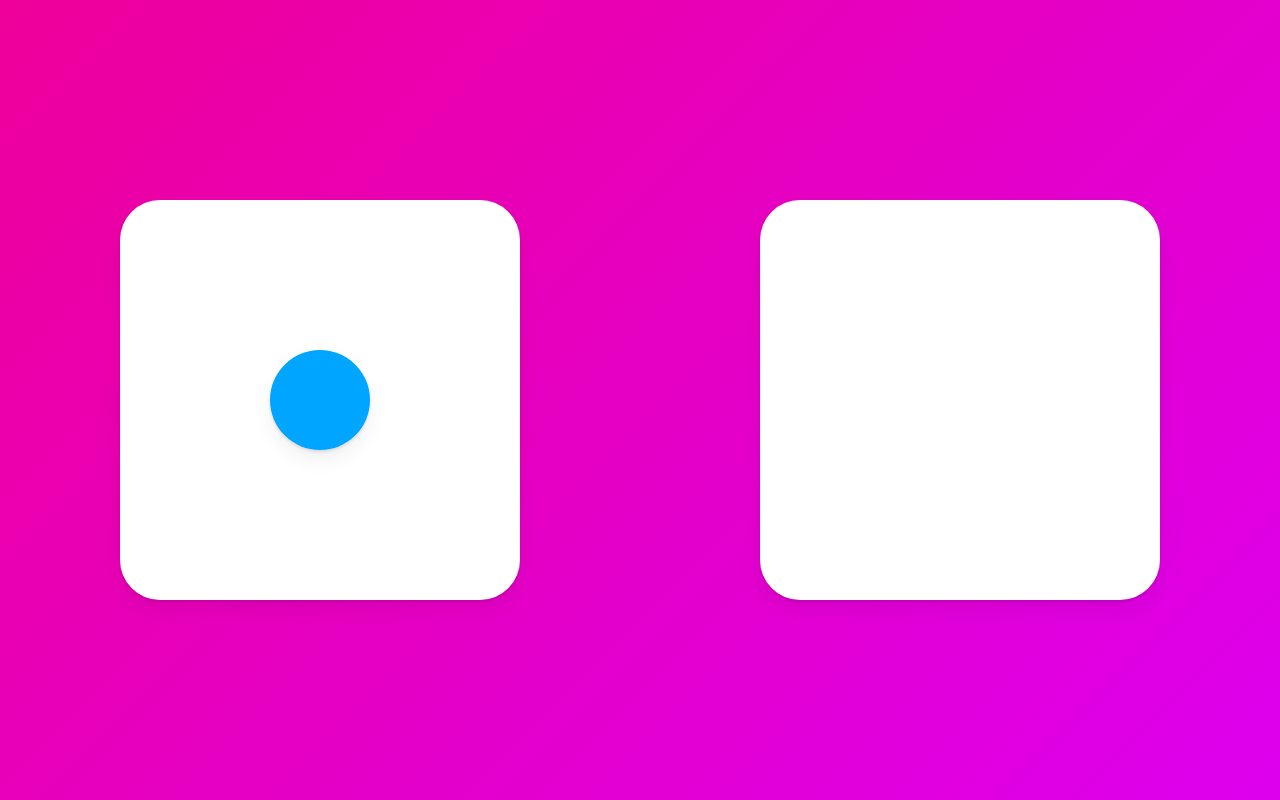
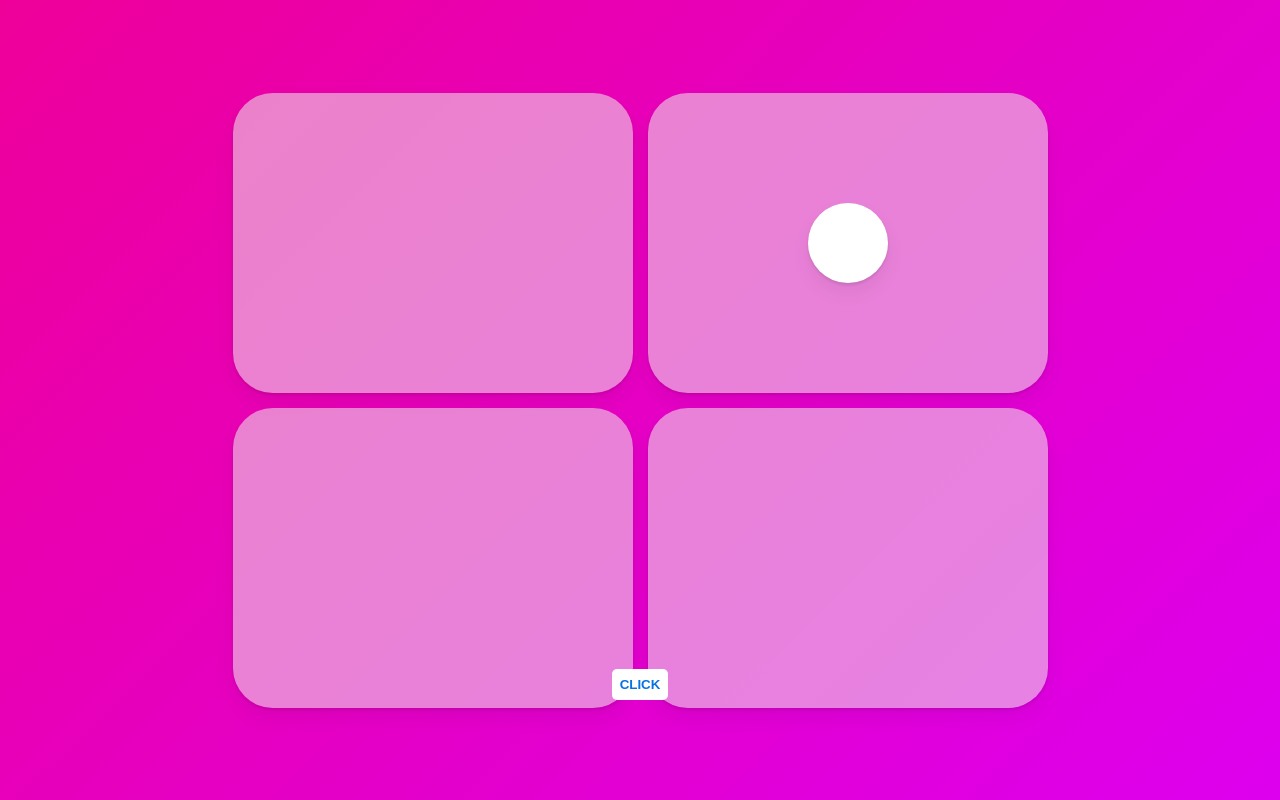
Before and after one commit to gitjaeran/framer-motion, a React (Create React App) app: page / in a window 1280 px wide. Built offline with nearby package versions, Linux system fonts and the light colour scheme.

Commit message:
layoutId, AnimatePresence, variants - challenge

```diff
--- a/src/App.tsx
+++ b/src/App.tsx
@@ -1,6 +1,69 @@
 import styled from "styled-components";
-import { motion } from "framer-motion";
+import { motion, AnimatePresence } from "framer-motion";
 import { useState } from "react";
+
+function App() {
+  const [clicked, setClicked] = useState(false);
+  const toggleClicked = () => setClicked(prev => !prev);
+  const [id, setId] = useState<null | string>(null);
+  const setBoxId = (i: string) => setId(i);
+
+  return (
+    <Wrapper>
+      <BoxWrap>
+        <Box
+          onClick={() => setBoxId("1")}
+          variants={BoxVariants}
+          initial="initial"
+          whileHover="hover"
+          custom={false}
+          layoutId="1"
+        />
+        <Box>
+          {!clicked ? (
+            <Circle layoutId="circle" style={{ borderRadius: 50 }} />
+          ) : null}
+        </Box>
+        <Box>
+          {clicked ? (
+            <Circle layoutId="circle" style={{ borderRadius: 50 }} />
+          ) : null}
+        </Box>
+        <Box
+          onClick={() => setBoxId("4")}
+          variants={BoxVariants}
+          initial="initial"
+          whileHover="hover"
+          custom={true}
+          layoutId="4"
+        />
+      </BoxWrap>
+
+      <AnimatePresence>
+        {id ? (
+          <Overlay
+            variants={overlay}
+            onClick={() => setId(null)}
+            initial="hidden"
+            animate="visible"
+            exit="exit"
+          >
+            <Box
+              layoutId={id}
+              style={{ width: 400, height: 300, backgroundColor: "white" }}
+            />
+          </Overlay>
+        ) : null}
+      </AnimatePresence>
+
+      <Button onClick={toggleClicked} variants={BtnVariants} whileTap="click">
+        CLICK
+      </Button>
+    </Wrapper>
+  );
+}
+
+export default App;
 
 const Wrapper = styled(motion.div)`
   height: 100vh;
@@ -10,10 +73,16 @@ const Wrapper = styled(motion.div)`
   align-items: center;
 `;
 
+const BoxWrap = styled.div`
+  display: grid;
+  grid-template-columns: repeat(2, 1fr);
+  gap: 15px;
+`;
+
 const Box = styled(motion.div)`
   width: 400px;
-  height: 400px;
-  background-color: rgba(255, 255, 255, 1);
+  height: 300px;
+  background-color: #ede8e88e;
   border-radius: 40px;
   display: flex;
   justify-content: center;
@@ -21,31 +90,56 @@ const Box = styled(motion.div)`
   box-shadow: 0 2px 3px rgba(0, 0, 0, 0.1), 0 10px 20px rgba(0, 0, 0, 0.06);
 `;
 
+const BoxVariants = {
+  initial: (id: string | null) => ({
+    scale: 1,
+    x: 0,
+    y: 0,
+  }),
+  hover: (id: string | null) => ({
+    scale: 1,
+    y: id ? 10 : -10,
+    x: id ? 10 : -10,
+  }),
+};
+
 const Circle = styled(motion.div)`
-  background-color: #00a5ff;
-  height: 100px;
-  width: 100px;
-
+  background-color: white;
+  height: 80px;
+  width: 80px;
   box-shadow: 0 2px 3px rgba(0, 0, 0, 0.1), 0 10px 20px rgba(0, 0, 0, 0.06);
 `;
 
-function App() {
-  const [clicked, setClicked] = useState(false);
-  const toggleClicked = () => setClicked(prev => !prev);
-  return (
-    <Wrapper onClick={toggleClicked}>
-      <Box>
-        {!clicked ? (
-          <Circle layoutId="circle" style={{ borderRadius: 50 }} />
-        ) : null}
-      </Box>
-      <Box>
-        {clicked ? (
-          <Circle layoutId="circle" style={{ borderRadius: 0, scale: 2 }} />
-        ) : null}
-      </Box>
-    </Wrapper>
-  );
-}
+const Button = styled(motion.button)`
+  position: absolute;
+  bottom: 100px;
+  padding: 8px;
+  border: none;
+  border-radius: 5px;
+  font-weight: bold;
+  background-color: white;
+  color: #0972e3;
+  cursor: pointer;
+`;
 
-export default App;
+const Overlay = styled(motion.div)`
+  width: 100%;
+  height: 100%;
+  position: absolute;
+  display: flex;
+  justify-content: center;
+  align-items: center;
+`;
+
+const overlay = {
+  hidden: { backgroundColor: "rgba(0, 0, 0, 0)" },
+  visible: { backgroundColor: "rgba(0, 0, 0, 0.5)" },
+  exit: { backgroundColor: "rgba(0, 0, 0, 0)" },
+};
+
+const BtnVariants = {
+  click: {
+    scale: 1.2,
+    color: "#f93694db",
+  },
+};
```
